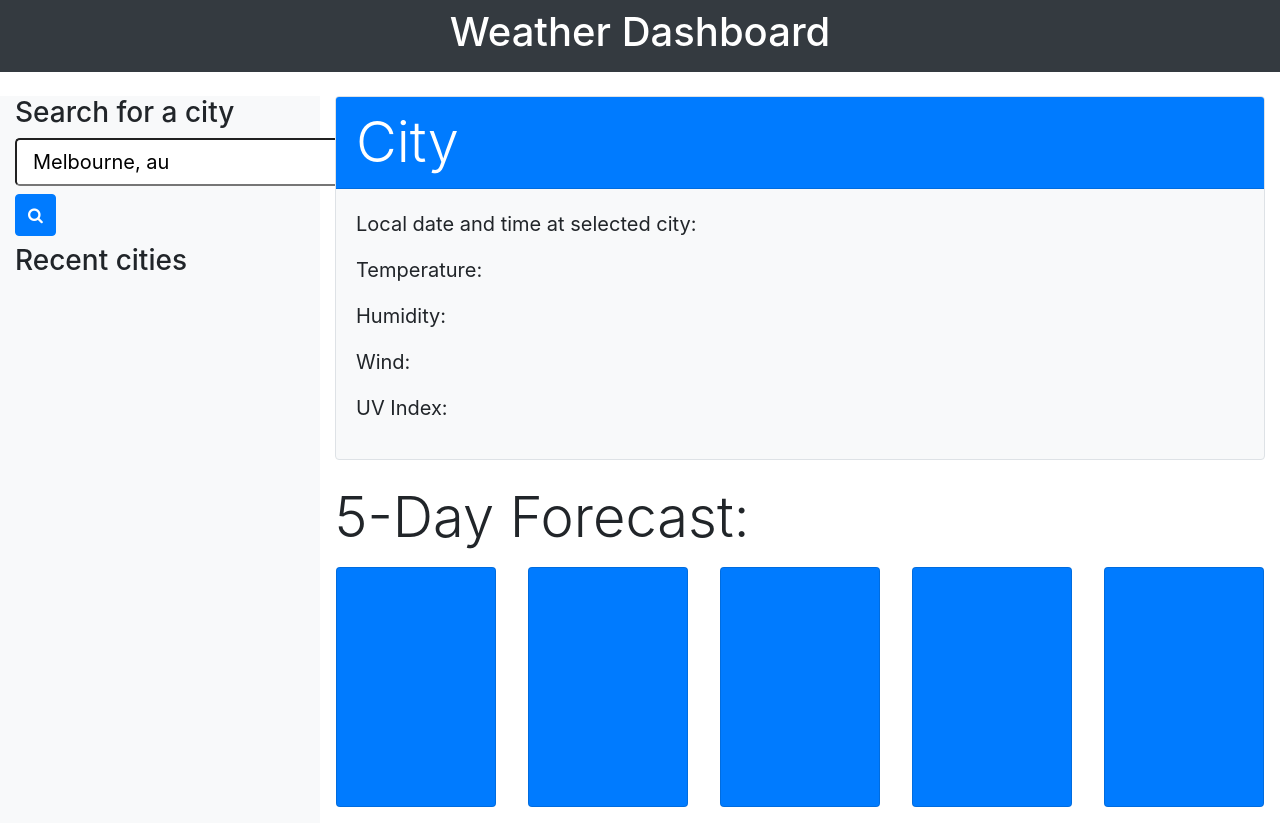
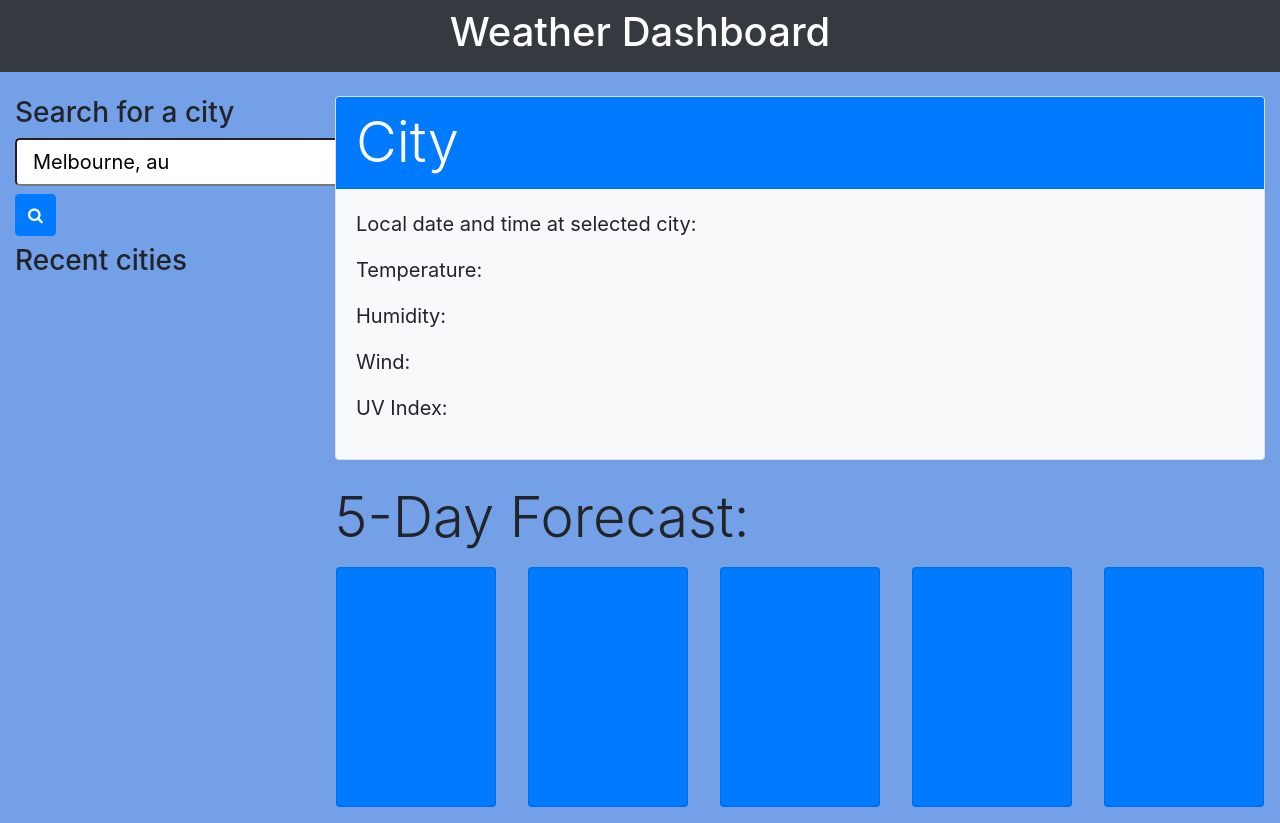
Before and after one commit to mohamedzakigithub/weather-dashboard, a plain HTML site: page index.html in a window 1280 px wide. Drawn offline with nearby package versions, Linux system fonts and the light colour scheme.

Commit message:
change BG color

```diff
--- a/css/style.css
+++ b/css/style.css
@@ -1,3 +1,8 @@
+html,
+body,
+.col-md-3 {
+  background-color: rgb(116, 160, 231);
+}
 .forecast {
   width: 10rem;
   height: 15rem;
--- a/index.html
+++ b/index.html
@@ -18,7 +18,7 @@
     <br />
     <div class="container-fluid">
       <div class="row">
-        <div class="col-md-3 bg-light">
+        <div class="col-md-3 ">
           <h3>Search for a city</h3>
           <form class="form-inline"></form>
           <input type="text" class=" form-control-lg mb-2" id="cityInput" placeholder="Enter a city name"
```
